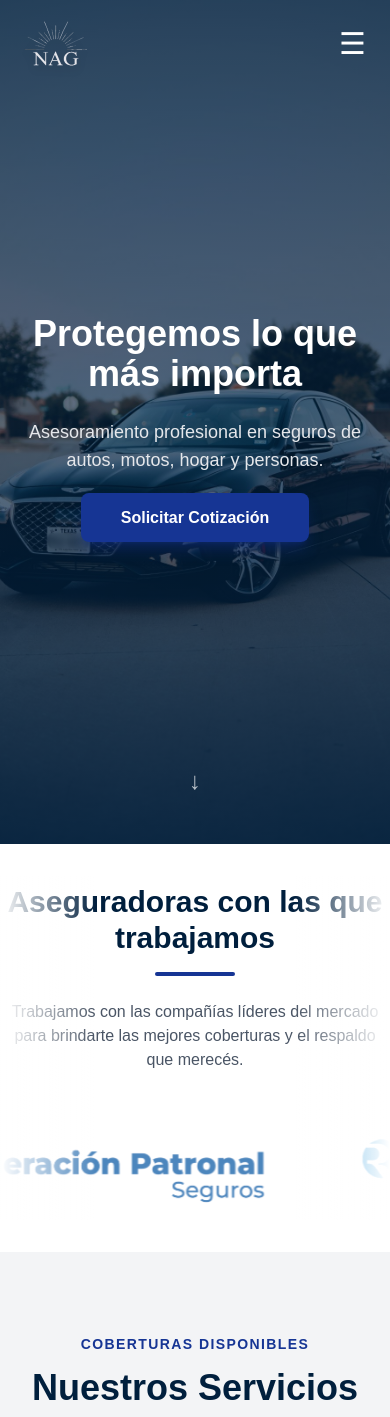
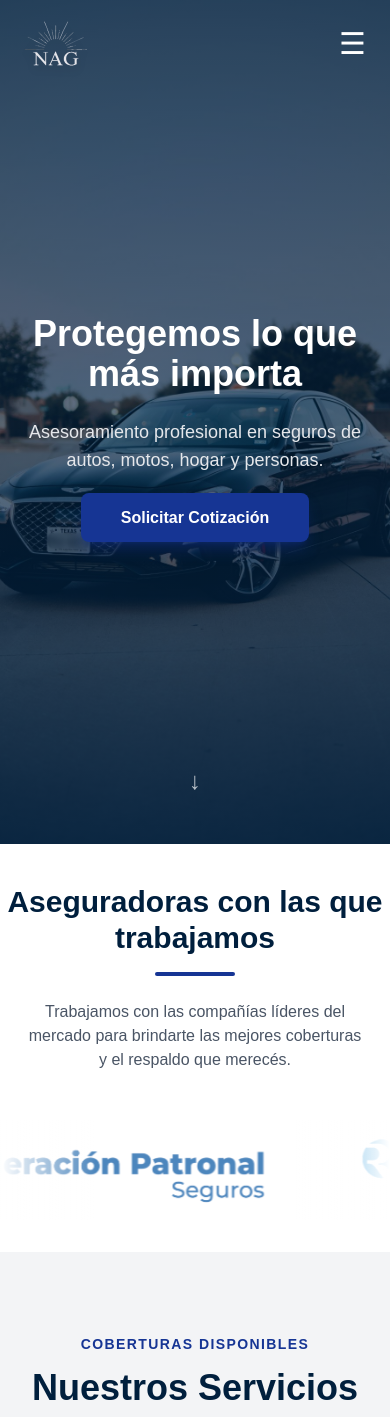
Before and after one commit to p0nkx/seguros-web, a Next.js app: page / in a window 390 px wide. Shown: the top 1417 px of the page. Built offline with nearby package versions, Linux system fonts and the light colour scheme.

Commit message:
correccion difuminacion de texto en mobile en seccion aseguradoras

```diff
--- a/app/page.tsx
+++ b/app/page.tsx
@@ -55,10 +55,8 @@
 
       {/* ================= ASEGURADORAS ================= */}
       <section className="py-8 bg-white text-center overflow-hidden">
-        {/* Carrusel */}
-        <div className="relative overflow-hidden max-w-7xl mx-auto">
 
-          <div className="mb-6">
+        <div className="mb-6">
 
 
             <h2 className="text-3xl md:text-4xl font-bold text-[#001f3d] mt-2">
@@ -68,10 +66,15 @@
             <div className="w-20 h-1 bg-[#163594] mx-auto mt-4 rounded-full"></div>
           </div>
 
-          <p className="text-gray-600 mb-12 max-w-2xl mx-auto">
+          <p className="text-gray-600 mb-12 max-w-2xl mx-auto px-6">
             Trabajamos con las compañías líderes del mercado para brindarte
             las mejores coberturas y el respaldo que merecés.
           </p>
+
+        {/* Carrusel */}
+        <div className="relative overflow-hidden max-w-7xl mx-auto">
+
+
 
 
 
```
